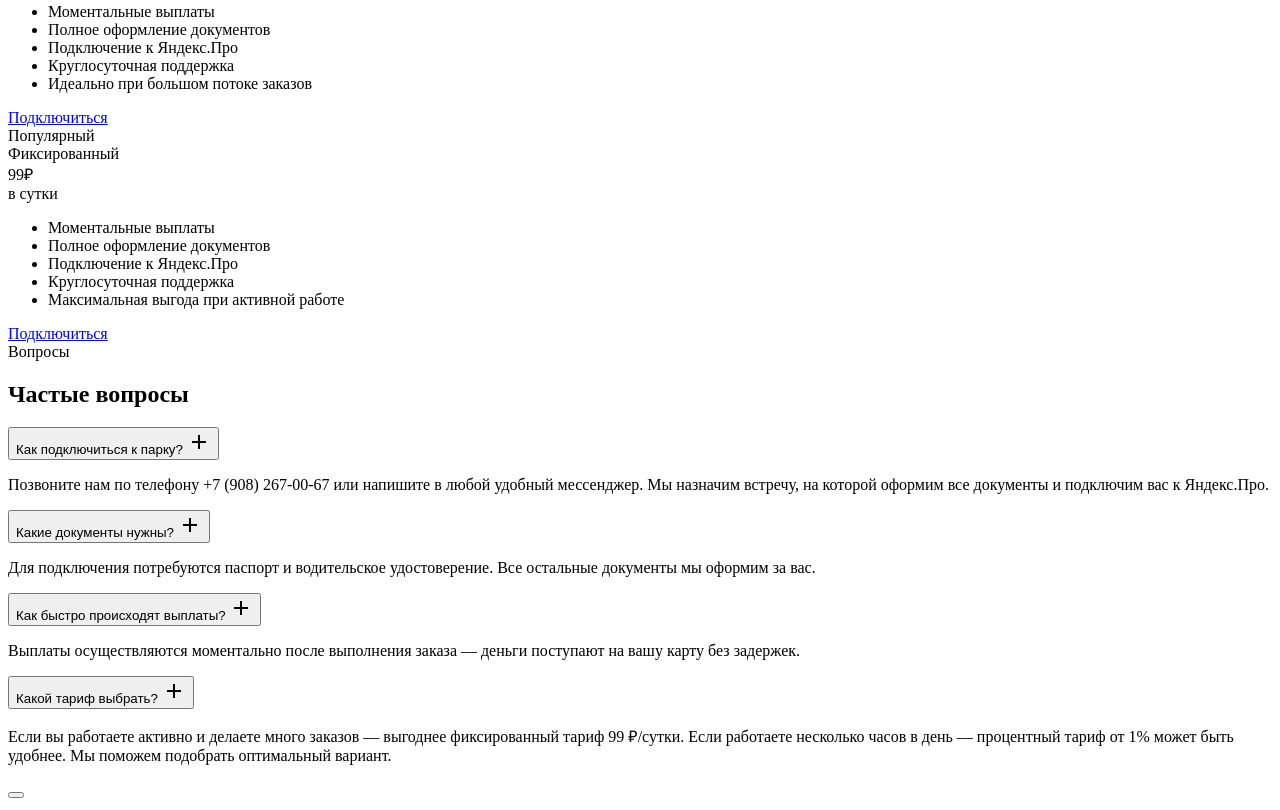
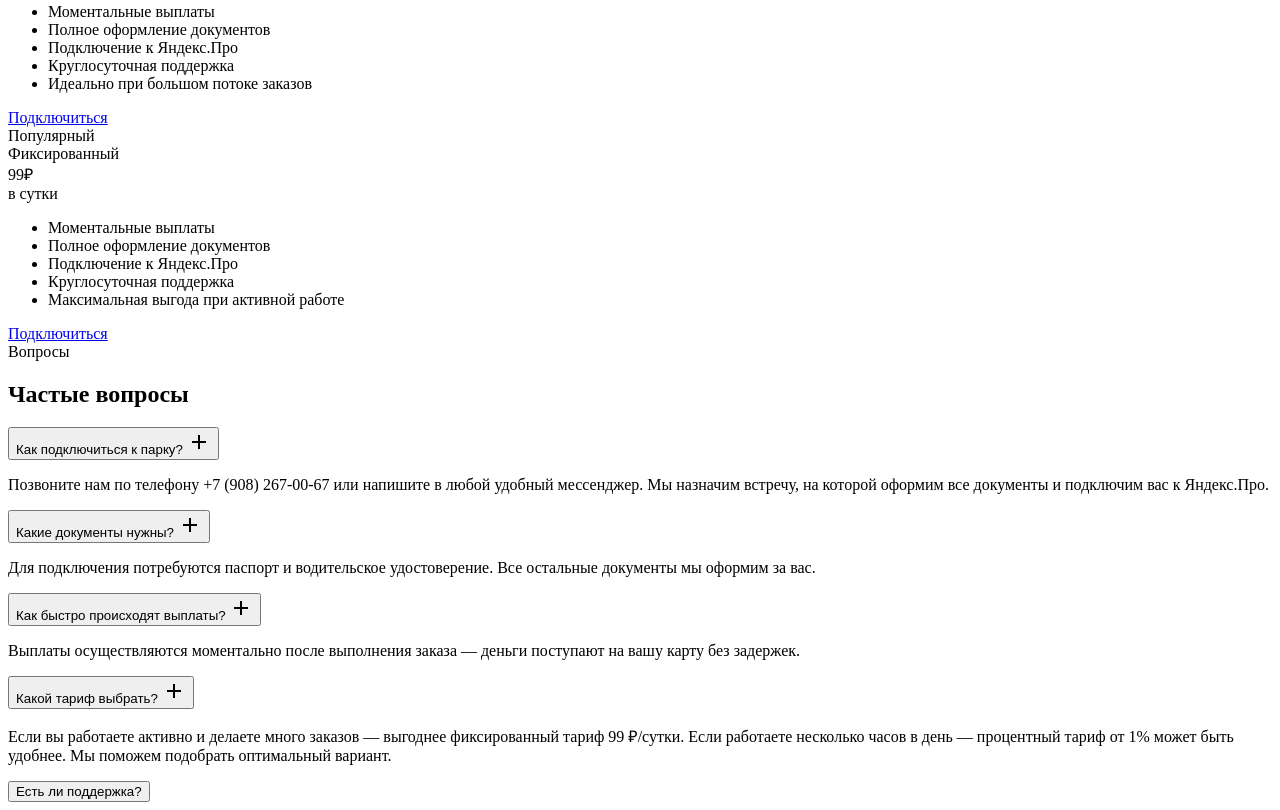
Before and after one commit to ITmTm/ural-go, a plain HTML site: page docs/index.html in a window 1280 px wide. Shown: the part 1943-2753 px from the top of the page. Drawn offline with Linux system fonts and the light colour scheme.

Commit message:
creation index.html

```diff
--- a/docs/index.html
+++ b/docs/index.html
@@ -354,6 +354,7 @@
       </div>
       <div class="faq__item reveal">
         <button class="faq__question">
+          <span>Есть ли поддержка?</span>
 
 </body>
 </html>
```
